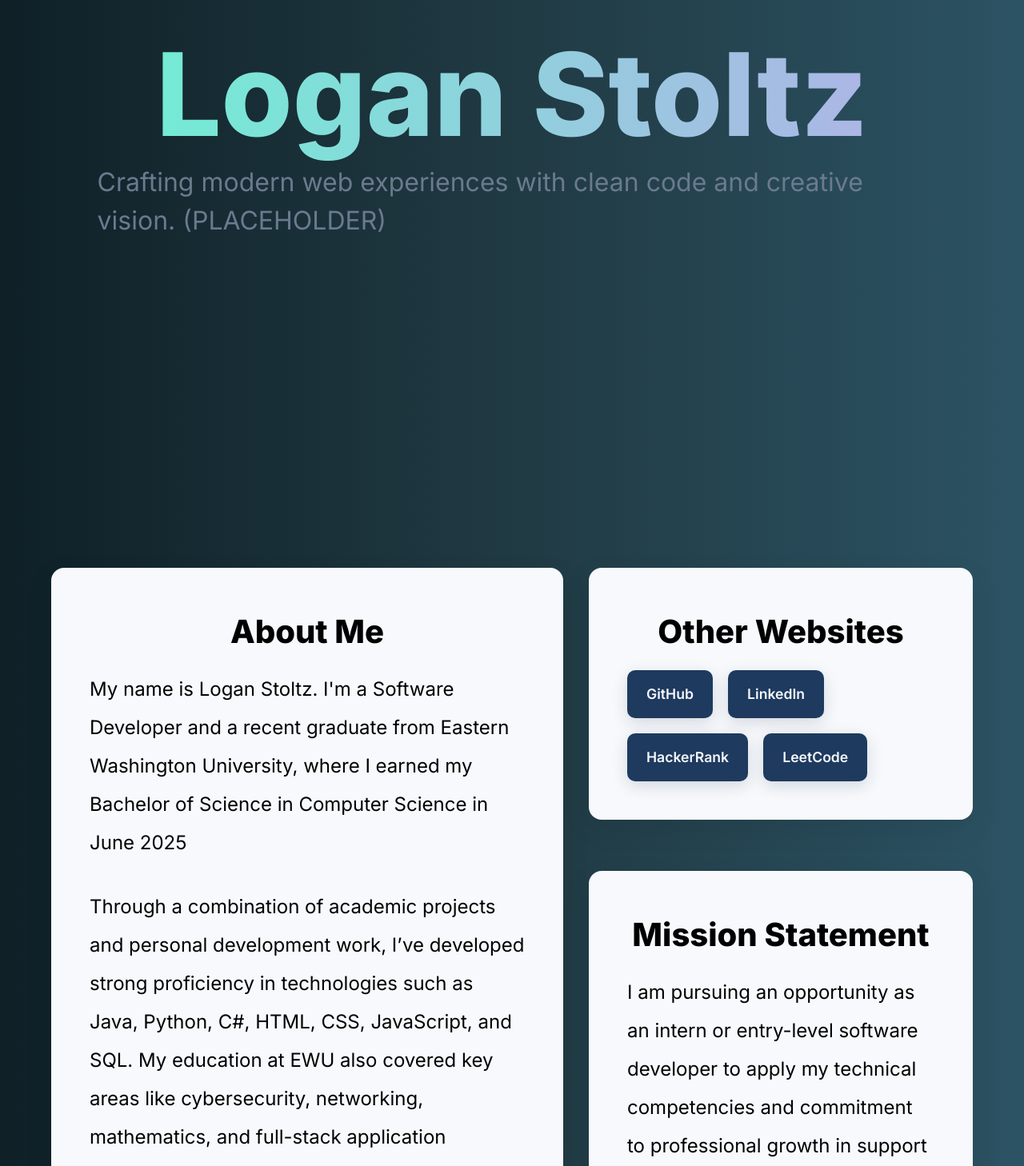
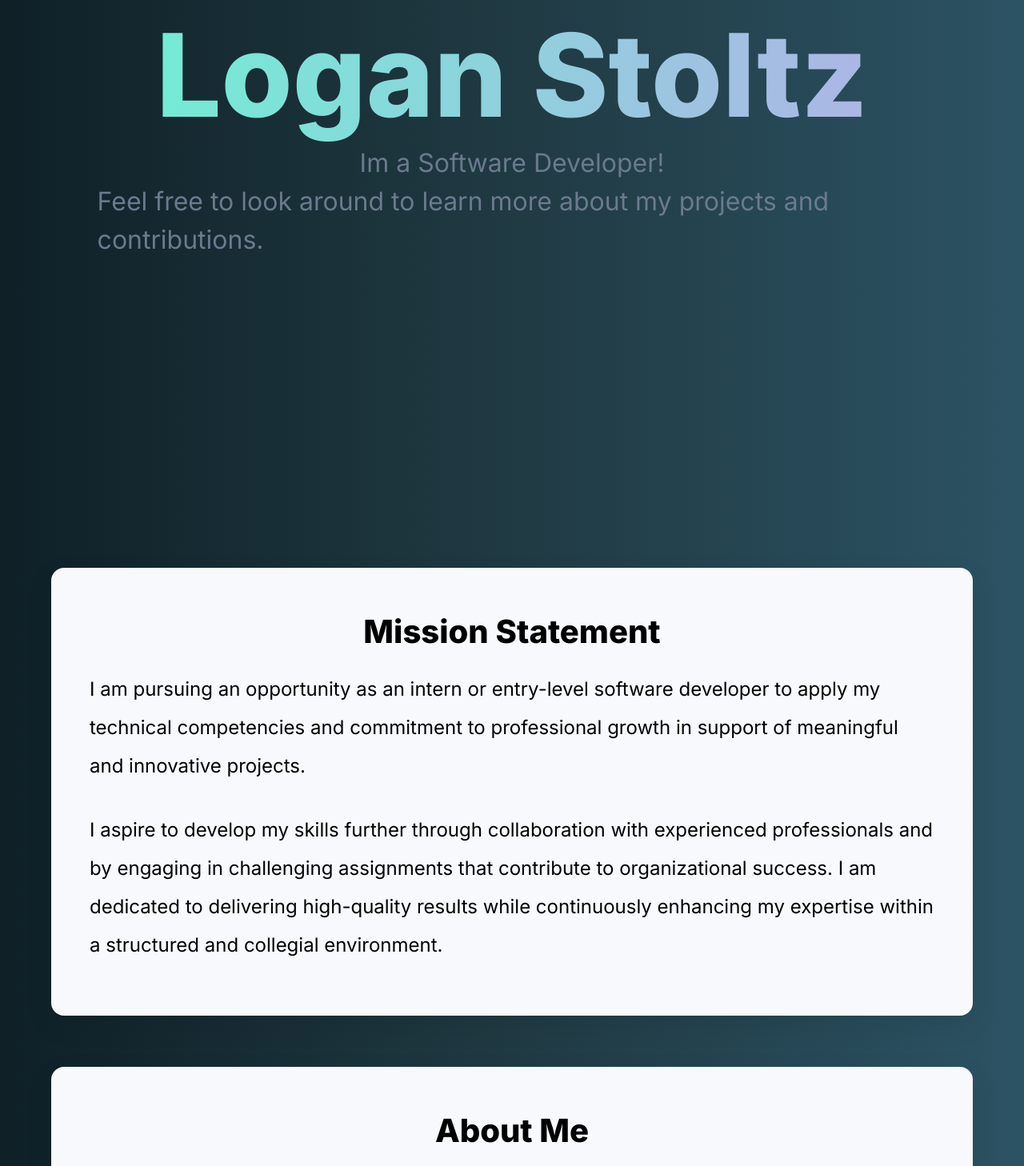
Before and after one commit to LoganStoltz/Vue-Portfolio, a Vue app: page / in a window 1280 px wide. Shown: the part 250-1708 px from the top of the page at 80% size. Built offline with nearby package versions, Linux system fonts and the light colour scheme.

Commit message:
Update to Home Page Layout

```diff
--- a/src/components/ExternalLinks.vue
+++ b/src/components/ExternalLinks.vue
@@ -35,10 +35,10 @@ const form = reactive({
 });
 
 const conlinks = [
-  { id: 1, name: 'placeholder', link: 'placeholder' },
-  { id: 2, name: 'placeholder', link: 'placeholder' },
-  { id: 3, name: 'placeholder', link: 'placeholder' },
-  { id: 4, name: 'placeholder', link: 'placeholder' }
+  { id: 1, name: 'GitHub', link: 'https://github.com/LoganStoltz' },
+  { id: 2, name: 'LinkedIn', link: 'https://www.linkedin.com/in/logan-stoltz/' },
+  { id: 3, name: 'HackerRank', link: 'https://www.hackerrank.com/profile/loganstoltz1234' },
+  { id: 4, name: 'LeetCode', link: 'https://leetcode.com/u/lstoltz/' }
 ];
 
 function submitForm() {
@@ -52,6 +52,33 @@ function submitForm() {
 
 <style scoped>
 @import url('https://fonts.googleapis.com/css2?family=Inter:wght@400;600;800&display=swap');
+
+/* LINK BUTTONS from home
+.links {
+  display: flex;
+  justify-content: flex-start;
+  flex-wrap: wrap;
+  gap: 1.2rem;
+  margin-top: 1rem;
+}
+
+.link-button {
+  background-color: #1e3a5f;
+  color: #F5F7FA;
+  padding: 1rem 1.5rem;
+  border-radius: 10px;
+  font-size: 1.1rem;
+  font-weight: 600;
+  text-decoration: none;
+  transition: transform 0.2s, background-color 0.3s;
+  box-shadow: 0 6px 20px rgba(11, 31, 63, 0.15);
+}
+
+.link-button:hover {
+  background-color: #ffd166;
+  color: #1e3a5f;
+  transform: translateY(-3px);
+}*/
 
 .contact-main-section {
   font-family: 'Inter', sans-serif;
--- a/src/components/Home.vue
+++ b/src/components/Home.vue
@@ -3,38 +3,23 @@
     <!-- Hero Section -->
     <div class="hero">
       <h1 class="name"> {{ name }} </h1>
-      <p class="tagline">
-        Crafting modern web experiences with clean code and creative vision. (PLACEHOLDER)
-      </p>
+      <p class="tagline"> Im a Software Developer!</p>
+      <p class="tagline"> Feel free to look around to learn more about my projects and contributions.</p>
     </div>
 
-    <!-- External Links Section -->
-    <div class="content grid-layout">
-      <!-- LEFT: Large "About Me" -->
+
+    <div class="content">
+      <div class="section mission">
+        <h2>Mission Statement</h2>
+        <p>I am pursuing an opportunity as an intern or entry-level software developer to apply my technical competencies and commitment to professional growth in support of meaningful and innovative projects.</p>
+        <p>I aspire to develop my skills further through collaboration with experienced professionals and by engaging in challenging assignments that contribute to organizational success. I am dedicated to delivering high-quality results while continuously enhancing my expertise within a structured and collegial environment.</p>
+      </div>
+
       <div class="section about">
         <h2>About Me</h2>
         <p>My name is Logan Stoltz. I'm a Software Developer and a recent graduate from Eastern Washington University, where I earned my Bachelor of Science in Computer Science in June 2025</p>
         <p>Through a combination of academic projects and personal development work, I’ve developed strong proficiency in technologies such as Java, Python, C#, HTML, CSS, JavaScript, and SQL. My education at EWU also covered key areas like cybersecurity, networking, mathematics, and full-stack application development—providing me with a solid and well-rounded foundation in software engineering.</p>
         <p>I’m passionate about solving real-world problems through clean, scalable code. Whether I’m developing a web application or tackling a complex technical challenge, I bring a thoughtful, solution-oriented mindset to every project.</p>
-      </div>
-
-      <!-- RIGHT: Two stacked sections -->
-      <div class="side-stack">
-        <div class="section connect">
-          <h2>Other Websites</h2>
-          <div class="links">
-            <a href="https://github.com/LoganStoltz" target="_blank" rel="noopener" class="link-button">GitHub</a>
-            <a href="https://www.linkedin.com/in/logan-stoltz/" target="_blank" rel="noopener" class="link-button">LinkedIn</a>
-            <a href="https://www.hackerrank.com/profile/loganstoltz1234" target="_blank" rel="noopener" class="link-button">HackerRank</a>
-            <a href="https://leetcode.com/u/lstoltz/" target="_blank" rel="noopener" class="link-button">LeetCode</a>
-          </div>
-        </div>
-
-        <div class="section mission">
-          <h2>Mission Statement</h2>
-          <p>I am pursuing an opportunity as an intern or entry-level software developer to apply my technical competencies and commitment to professional growth in support of meaningful and innovative projects.</p>
-          <p>I aspire to develop my skills further through collaboration with experienced professionals and by engaging in challenging assignments that contribute to organizational success. I am dedicated to delivering high-quality results while continuously enhancing my expertise within a structured and collegial environment.</p>
-        </div>
       </div>
     </div>
   </section>
@@ -125,54 +110,11 @@ export default defineComponent({
   padding-bottom: 1rem;
 }
 
-/* LINK BUTTONS */
-.links {
-  display: flex;
-  justify-content: flex-start;
-  flex-wrap: wrap;
-  gap: 1.2rem;
-  margin-top: 1rem;
-}
-
-.link-button {
-  background-color: #1e3a5f;
-  color: #F5F7FA;
-  padding: 1rem 1.5rem;
-  border-radius: 10px;
-  font-size: 1.1rem;
-  font-weight: 600;
-  text-decoration: none;
-  transition: transform 0.2s, background-color 0.3s;
-  box-shadow: 0 6px 20px rgba(11, 31, 63, 0.15);
-}
-
-.link-button:hover {
-  background-color: #ffd166;
-  color: #1e3a5f;
-  transform: translateY(-3px);
-}
-
 .grid-layout {
-  display: grid;
-  grid-template-columns: 2fr 1.5fr;
-  gap: 2rem;
-  align-items: stretch;
-}
-
-/* STACKED RIGHT SECTIONS */
-.side-stack {
   display: flex;
   flex-direction: column;
-}
-
-/* SPECIAL HEIGHT FOR VISUAL BALANCE */
-.about {
-  height: 94.5%;
-}
-
-.connect,
-.mission {
-  flex: 1;
+  gap: 1rem;
+  align-items: stretch;
 }
 
 /* ANIMATION */
```
